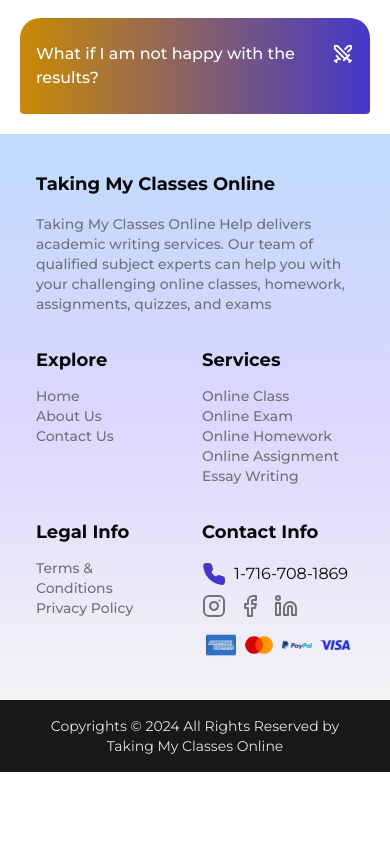
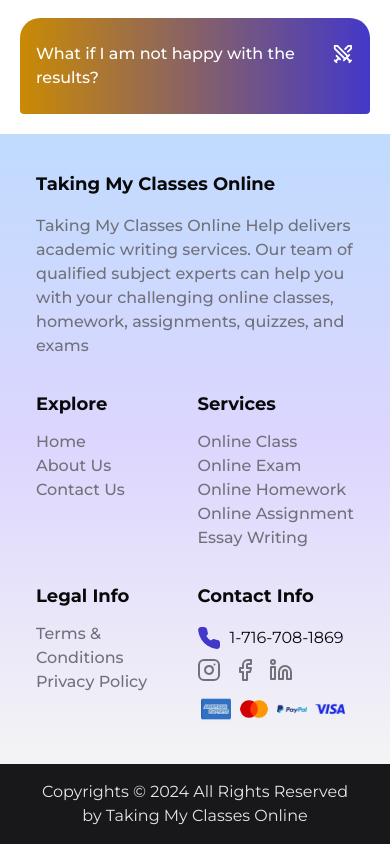
Before and after one commit to Umerkh10/scholarhelp, a Next.js app: page / in a window 390 px wide. Shown: the part 10850-11694 px from the top of the page. Before the commit the page ends 11622 px from the top, so only its background shows below. Built offline with nearby package versions, Linux system fonts and the light colour scheme.

Commit message:
footerchanges

```diff
--- a/src/app/(Home)/_components/Footer.tsx
+++ b/src/app/(Home)/_components/Footer.tsx
@@ -11,12 +11,12 @@ const Footer = () => {
         <div  className='bg-gradient-to-b from-blue-200 via-violet-200 to-zinc-100 dark:bg-gradient-to-b dark:from-purple-900 dark:via-indigo-900 dark:to-zinc-950 grid lg:grid-cols-6 grid-cols-1 p-5 container  '>
           <div className=' col-span-2 p-4'>
             <div className='font-bold md:text-xl text-lg  '>{process.env.NEXT_PUBLIC_WEBSITE_NAME}</div>
-            <div className=' text-sm md:text-base font-medium mt-4 text-muted-foreground'>{process.env.NEXT_PUBLIC_WEBSITE_NAME} Help delivers academic writing services. Our team of qualified subject experts can help you with your challenging online classes, homework, assignments, quizzes, and exams</div>
+            <div className='font-medium mt-4 text-muted-foreground'>{process.env.NEXT_PUBLIC_WEBSITE_NAME} Help delivers academic writing services. Our team of qualified subject experts can help you with your challenging online classes, homework, assignments, quizzes, and exams</div>
 
           </div>
           <div className='p-4'>
             <div className='font-bold text-lg md:text-xl'>Explore</div>
-            <ul className='mt-3 text-muted-foreground md:text-base text-sm '>
+            <ul className='mt-3 text-muted-foreground  '>
               <li className='font-medium hover:text-zinc-800 dark:hover:text-gray-100  hover:scale-105 transition ease-in duration-150 delay-150'><Link href={"/"} >Home</Link> </li>
               <li className='font-medium  hover:text-zinc-800 dark:hover:text-gray-100 hover:scale-105 transition ease-in duration-150 delay-150'><Link href={"about"} >About Us</Link> </li>
               <li className='font-medium  hover:text-zinc-800 dark:hover:text-gray-100 hover:scale-105 transition ease-in duration-150 delay-150'><Link href={"/contact"} >Contact Us </Link> </li>
@@ -25,7 +25,7 @@ const Footer = () => {
 
           <div className='p-4'>
             <div className='font-bold text-lg md:text-xl'>Services</div>
-            <ul className='mt-3 text-muted-foreground md:text-base text-sm '>
+            <ul className='mt-3 text-muted-foreground  '>
               <li className='font-medium  hover:text-zinc-800 dark:hover:text-gray-100 hover:scale-105 transition ease-in duration-150 delay-150'><Link href={"#"} >Online Class</Link> </li>
               <li className='font-medium  hover:text-zinc-800 dark:hover:text-gray-100 hover:scale-105 transition ease-in duration-150 delay-150'><Link href={"#"} >Online Exam</Link> </li>
               <li className='font-medium  hover:text-zinc-800 dark:hover:text-gray-100 hover:scale-105 transition ease-in duration-150 delay-150'><Link href={"#"} >Online Homework</Link> </li>
@@ -38,7 +38,7 @@ const Footer = () => {
 
           <div className='p-4'>
             <div className='font-bold text-lg md:text-xl+'>Legal Info</div>
-            <ul className='mt-3 text-muted-foreground md:text-base text-sm'>
+            <ul className='mt-3 text-muted-foreground '>
               <li className='font-medium  hover:text-zinc-800 dark:hover:text-gray-100 hover:scale-105 transition ease-in duration-150 delay-150'><Link href={"/terms"} >Terms & Conditions</Link> </li>
               <li className='font-medium  hover:text-zinc-800 dark:hover:text-gray-100 hover:scale-105 transition ease-in duration-150 delay-150'><Link href={"/privacy"} >Privacy Policy</Link> </li>
 
@@ -63,7 +63,7 @@ const Footer = () => {
           </div>
 
         </div>
-        <div className='md:text-base text-sm container py-4 bg-zinc-900 text-center text-zinc-200 text-muted-foreground'>Copyrights © 2024 All Rights Reserved by {process.env.NEXT_PUBLIC_WEBSITE_NAME}
+        <div className=' container py-4 bg-zinc-900 text-center text-zinc-200 text-muted-foreground'>Copyrights © 2024 All Rights Reserved by {process.env.NEXT_PUBLIC_WEBSITE_NAME}
         </div>
       </div>
 
```
